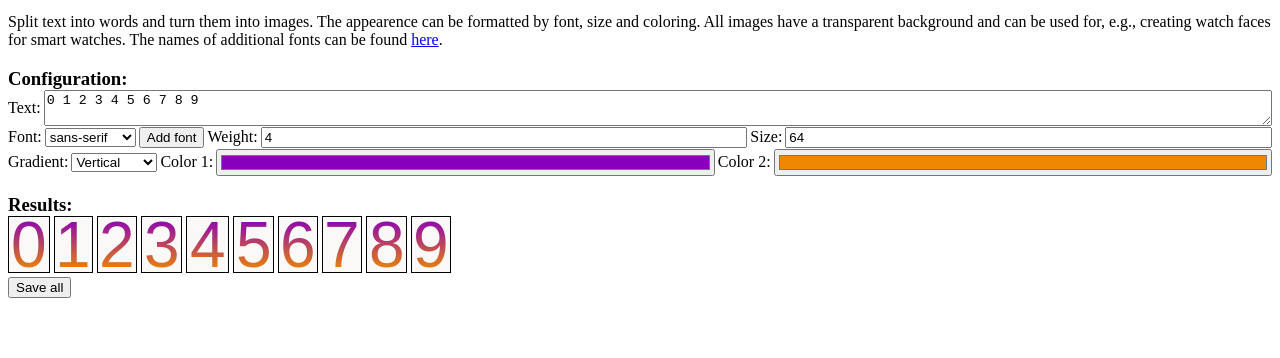
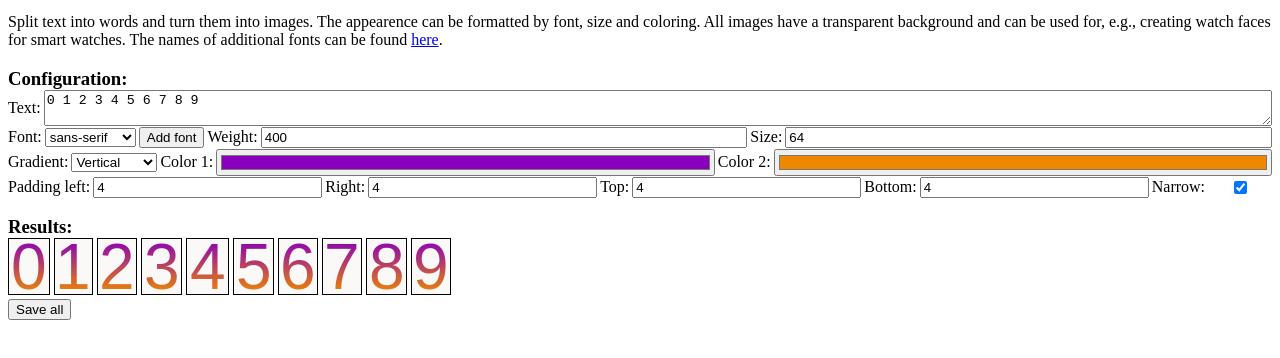
Before and after one commit to Aggrathon/font2pngs, a plain HTML site: page index.html in a window 1280 px wide. Shown: the part 48-406 px from the top of the page. Drawn offline with Linux system fonts and the light colour scheme.

Commit message:
configure padding

```diff
--- a/index.html
+++ b/index.html
@@ -64,7 +64,7 @@
             </select>
             <button id="add-font" type="button">Add&nbsp;font</button>
             <label for="weight">Weight: </label>
-            <input type="number" value="4" id="weight">
+            <input type="number" value="400" step="100" id="weight">
             <label for="size">Size: </label>
             <input type="number" value="64" id="size">
         </div>
@@ -84,6 +84,18 @@
             <label for="color2"> Color&nbsp;2: </label>
             <input type="color" id="color2" value="#EE8800">
         </div>
+        <div class="row">
+            <label for="left"> Padding&nbsp;left: </label>
+            <input id="left" type="number" value="4">
+            <label for="right"> Right: </label>
+            <input id="right" type="number" value="4">
+            <label for="top"> Top: </label>
+            <input id="top" type="number" value="4">
+            <label for="bottom"> Bottom: </label>
+            <input id="bottom" type="number" value="4">
+            <label for="narrow"> Narrow: </label>
+            <input id="narrow" type="checkbox" checked=true, style="min-width: 1em;">
+        </div>
     </form>
     <h3>Results:</h3>
     <div id="images"></div>
@@ -100,6 +112,11 @@
         color1 = document.getElementById('color1'),
         color2 = document.getElementById('color2'),
         gradient = document.getElementById('gradient'),
+        left = document.getElementById('left'),
+        right = document.getElementById('right'),
+        topp = document.getElementById('top'),
+        bottom = document.getElementById('bottom'),
+        narrow = document.getElementById('narrow'),
         form = document.getElementById('form'),
         hidden = document.getElementById('hidden');
 
@@ -146,18 +163,24 @@
 
     function render_text(word) {
         var ctx = document.getElementById('canvas-' + word).getContext('2d');
-        const font_str = weight.value * 100 + " " + size.value + "px " + font.value;
+        const font_str = weight.value + " " + size.value + "px " + font.value;
         ctx.font = font_str;
         ctx.textBaseline = "top";
         ctx.fillStyle = get_fill(ctx);
-        var measure = ctx.measureText(word);
-        var measure_all = ctx.measureText(text.value);
-        ctx.canvas.width = measure.actualBoundingBoxLeft + measure.actualBoundingBoxRight + 8;
-        ctx.canvas.height = measure_all.actualBoundingBoxAscent + measure_all.actualBoundingBoxDescent + 8;
+        const measure = ctx.measureText(word);
+        const measure_all = ctx.measureText(text.value);
+        const bounds = measure.actualBoundingBoxLeft + measure.actualBoundingBoxRight;
+        const width = narrow.checked ? bounds : measure.width;
+        const pt = Number.parseFloat(topp.value),
+            pb = Number.parseFloat(bottom.value),
+            pl = Number.parseFloat(left.value),
+            pr = Number.parseFloat(right.value);
+        ctx.canvas.width = width + pl + pr;
+        ctx.canvas.height = measure_all.actualBoundingBoxAscent + measure_all.actualBoundingBoxDescent + pt + pb;
         ctx.font = font_str;
         ctx.textBaseline = "top";
         ctx.fillStyle = get_fill(ctx);
-        ctx.fillText(t, 4 + measure.actualBoundingBoxLeft, 4 + measure_all.actualBoundingBoxAscent);
+        ctx.fillText(t, measure.actualBoundingBoxLeft + (width - bounds) / 2 + pl, measure_all.actualBoundingBoxAscent + pt);
         document.getElementById('download-' + word).href = ctx.canvas.toDataURL();
     }
 
```
